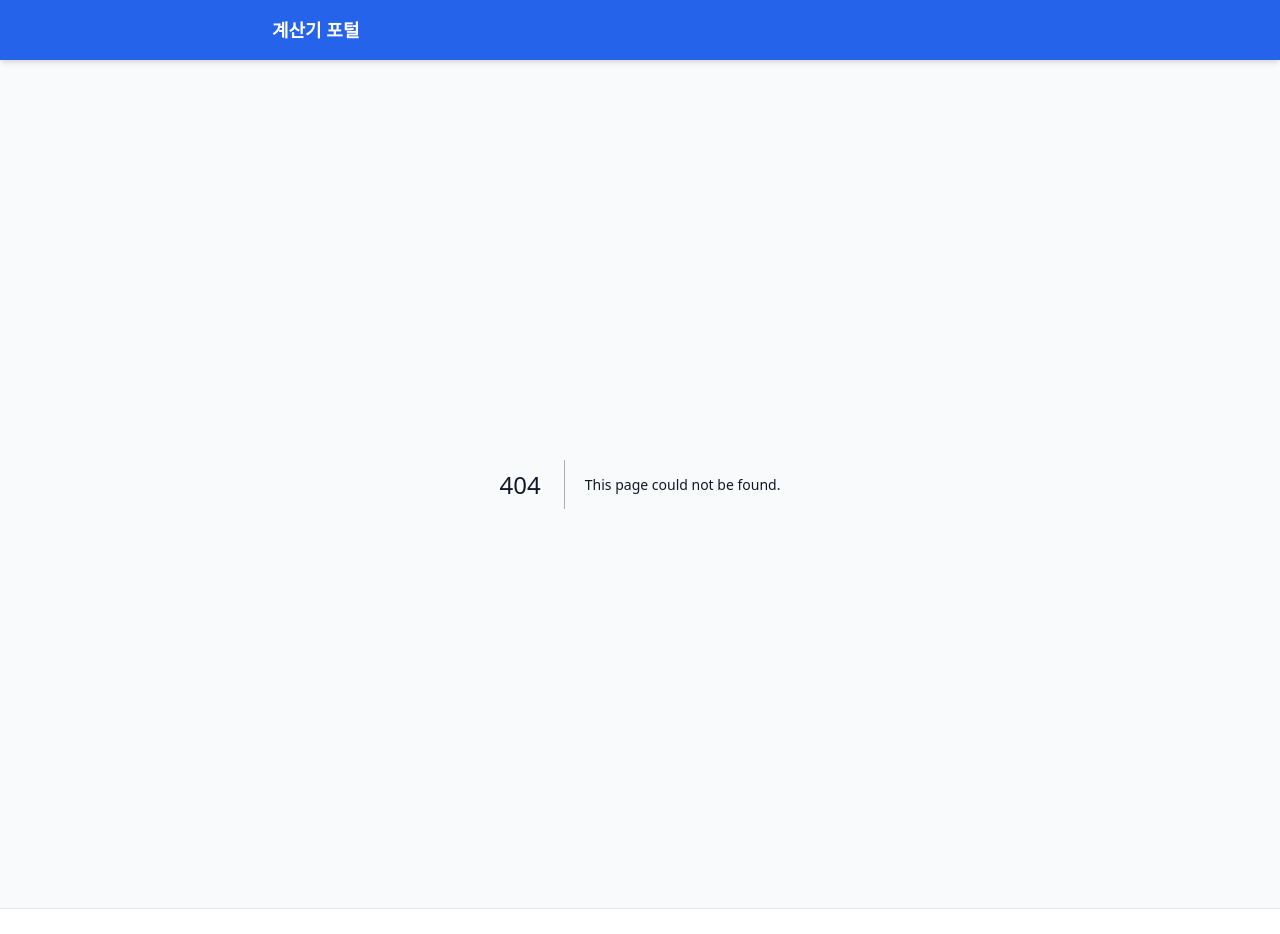
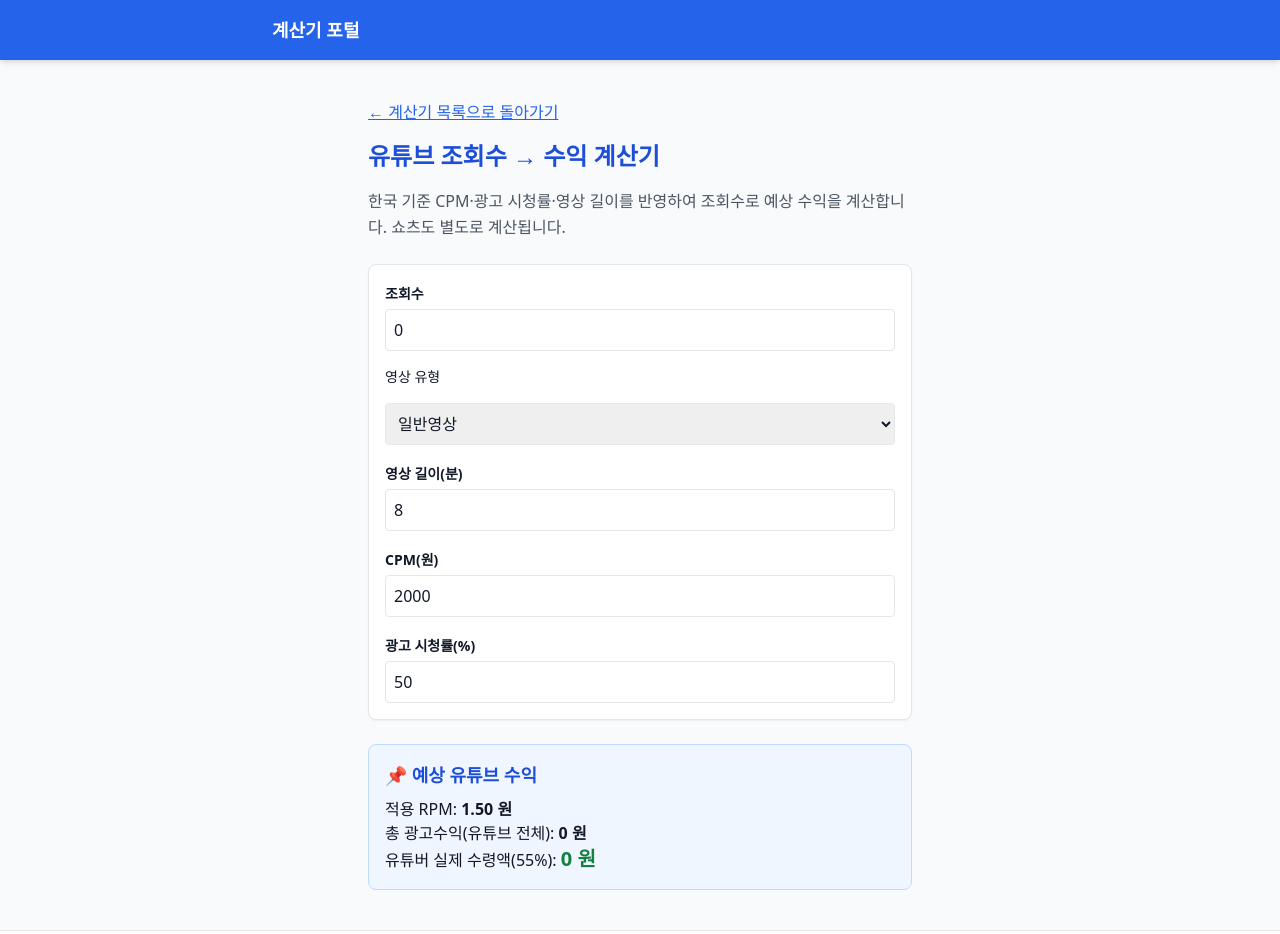
Before and after one commit to geniuspark00-source/calc-site, a Next.js app: page /calculators/youtube in a window 1280 px wide. Before the commit this address had no page. Shown: the top 934 px of the page. Built offline with nearby package versions, Linux system fonts and the light colour scheme.

Commit message:
auto push

```diff
--- /dev/null
+++ b/app/calculators/youtube/YouTubeRevenueCalculatorUI.tsx
@@ -0,0 +1,103 @@
+"use client";
+
+import { useState } from "react";
+import Input from "@/components/Input";
+import ResultBox from "@/components/ResultBox";
+
+export default function YouTubeRevenueCalculatorUI() {
+  const [views, setViews] = useState(0); // 조회수
+  const [cpm, setCpm] = useState(2000); // 기본 한국 CPM
+  const [watchRate, setWatchRate] = useState(50); // 광고 시청률(%)
+  const [length, setLength] = useState(8); // 영상 길이(분)
+  const [type, setType] = useState("일반영상"); // 일반/쇼츠
+
+  const safeViews = Math.max(0, views);
+  const safeCpm = Math.max(0, cpm);
+  const safeWatchRate = Math.max(0, Math.min(watchRate, 100));
+  const isShorts = type === "쇼츠";
+
+  // 쇼츠는 CPM 다르게 적용
+  const appliedCpm = isShorts ? 120 : safeCpm;
+
+  // 광고 시청률 반영
+  const rpm = (appliedCpm * (safeWatchRate / 100)) / 1000;
+
+  // 중간광고 (8분 이상이면 RPM × 1.5 정도 보정)
+  const finalRpm = length >= 8 && !isShorts ? rpm * 1.5 : rpm;
+
+  const grossRevenue = safeViews * finalRpm; // 전체 수익
+  const creatorRevenue = grossRevenue * 0.55; // 유튜버 실제 수령(55%)
+
+  return (
+    <div className="max-w-xl mx-auto p-4">
+      <a href="/" className="text-blue-600 underline mb-4 inline-block">
+        ← 계산기 목록으로 돌아가기
+      </a>
+
+      <h1 className="text-2xl font-bold mb-4 text-blue-700">
+        유튜브 조회수 → 수익 계산기
+      </h1>
+
+      <p className="text-gray-600 mb-6 leading-relaxed">
+        한국 기준 CPM·광고 시청률·영상 길이를 반영하여 조회수로 예상 수익을 계산합니다.
+        쇼츠도 별도로 계산됩니다.
+      </p>
+
+      {/* 입력 영역 */}
+      <div className="bg-white p-4 rounded-lg border shadow-sm space-y-4 mb-6">
+        <Input label="조회수" value={views} onChange={setViews} />
+
+        <label className="block text-sm font-medium">영상 유형</label>
+        <select
+          value={type}
+          onChange={(e) => setType(e.target.value)}
+          className="w-full border rounded p-2"
+        >
+          <option>일반영상</option>
+          <option>쇼츠</option>
+        </select>
+
+        {!isShorts && (
+          <>
+            <Input
+              label="영상 길이(분)"
+              value={length}
+              onChange={setLength}
+            />
+            <Input
+              label="CPM(원)"
+              value={cpm}
+              onChange={setCpm}
+            />
+          </>
+        )}
+
+        <Input
+          label="광고 시청률(%)"
+          value={watchRate}
+          onChange={setWatchRate}
+        />
+      </div>
+
+      {/* 결과 */}
+      <ResultBox title="📌 예상 유튜브 수익">
+        <p>
+          적용 RPM:{" "}
+          <strong>{finalRpm.toFixed(2)} 원</strong>
+        </p>
+
+        <p>
+          총 광고수익(유튜브 전체):{" "}
+          <strong>{Math.round(grossRevenue).toLocaleString()} 원</strong>
+        </p>
+
+        <p>
+          유튜버 실제 수령액(55%):{" "}
+          <strong className="text-green-700 text-xl">
+            {Math.round(creatorRevenue).toLocaleString()} 원
+          </strong>
+        </p>
+      </ResultBox>
+    </div>
+  );
+}
--- /dev/null
+++ b/app/calculators/youtube/page.tsx
@@ -0,0 +1,13 @@
+import { generateSEOTags } from "@/lib/seo";
+import YouTubeRevenueCalculatorUI from "./YouTubeRevenueCalculatorUI";
+
+export const metadata = generateSEOTags({
+  title: "유튜브 조회수 → 수익 계산기 | Calc Site",
+  description:
+    "한국 기준 CPM·광고시청률·영상길이·쇼츠 여부를 반영하여 조회수로 예상 유튜브 수익을 계산합니다.",
+  url: "https://calc-site-delta.vercel.app/calculators/youtube",
+});
+
+export default function Page() {
+  return <YouTubeRevenueCalculatorUI />;
+}
--- a/app/page.tsx
+++ b/app/page.tsx
@@ -94,6 +94,19 @@ export default function Home() {
   </p>
 </a>
 
+{/* 유튜브 수익 계산기 */}
+<a
+  href="/calculators/youtube"
+  className="block p-4 bg-white rounded-lg shadow-sm border hover:shadow-md transition"
+>
+  <h2 className="text-lg font-bold text-red-700">
+    유튜브 조회수 → 수익 계산기 →
+  </h2>
+  <p className="text-gray-600 text-sm">
+    한국 기준 CPM·광고시청률을 반영하여 조회수로 수익을 자동 계산합니다.
+  </p>
+</a>
+
       </div>
     </div>
   );
```
